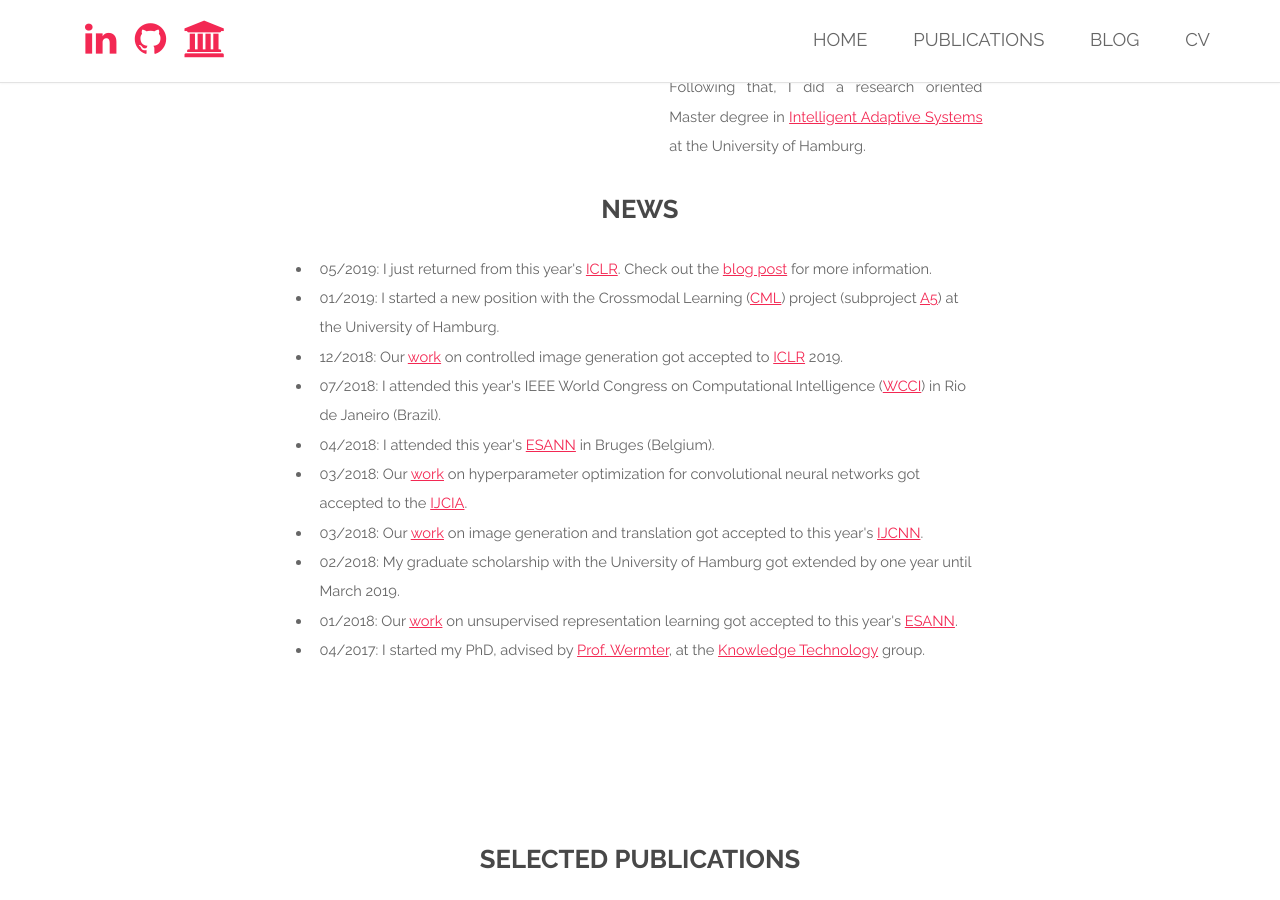
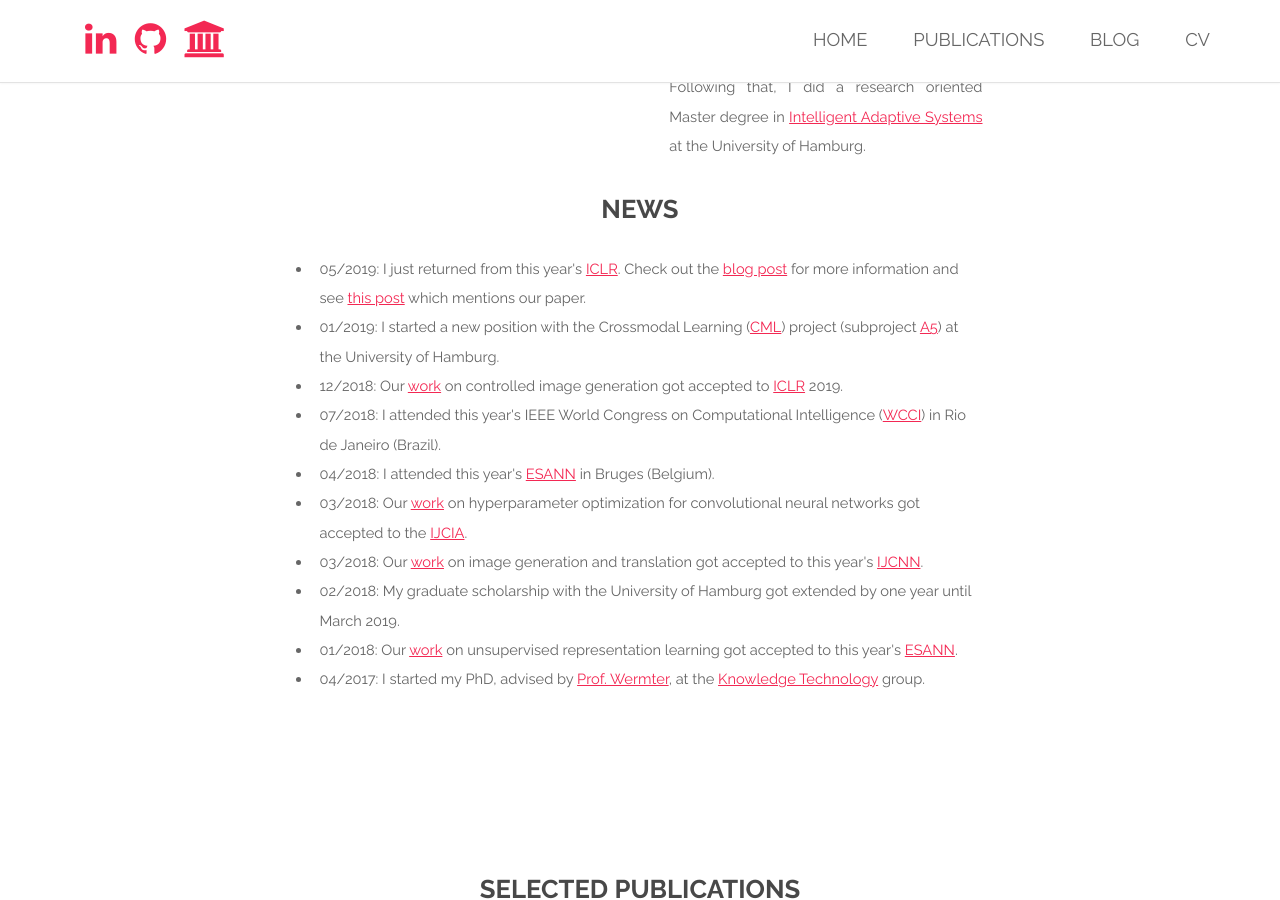
Before and after one commit to tohinz/tohinz.github.io, a Jekyll site: the page built from index.html, in a window 1280 px wide and 900 px high, scrolled down 573 px. Built offline with Jekyll 4.4.1, drawn with Linux system fonts in a browser that asks for light colours; cached includes are drawn as plain includes.

Commit message:
Update index.html

```diff
--- a/index.html
+++ b/index.html
@@ -27,7 +27,7 @@
 
 		<h2 style="text-align: center">News</h2>
 		<ul>
-		   <li>05/2019: I just returned from this year's <a href="https://iclr.cc/Conferences/2019" target="_blank">ICLR</a>. Check out the <a href="blog/iclr-new-orleans-may-2019">blog post</a> for more information.</li>
+			<li>05/2019: I just returned from this year's <a href="https://iclr.cc/Conferences/2019" target="_blank">ICLR</a>. Check out the <a href="blog/iclr-new-orleans-may-2019">blog post</a> for more information and see <a href="https://medium.com/georgian-impact-blog/our-five-favorite-papers-from-iclr-2019-f4176c69462e" target="_blank">this post</a> which mentions our paper.</li>
 			<li>01/2019: I started a new position with the Crossmodal Learning (<a href="https://www.crossmodal-learning.org/home/about.html" target="_blank">CML</a>) project (subproject <a href="https://www.crossmodal-learning.org/projects/area-a/a5-neurobotic-brain.html" target="_blank">A5</a>) at the University of Hamburg.</li>
 			<li>12/2018: Our <a href="https://openreview.net/forum?id=H1edIiA9KQ" target="_blank">work</a> on controlled image generation got accepted to <a href="https://iclr.cc/" target="_blank">ICLR</a> 2019.</li>
 			<li>07/2018: I attended this year's IEEE World Congress on Computational Intelligence (<a href="http://www.ecomp.poli.br/~wcci2018/" target="_blank">WCCI</a>) in Rio de Janeiro (Brazil).</li>
```
